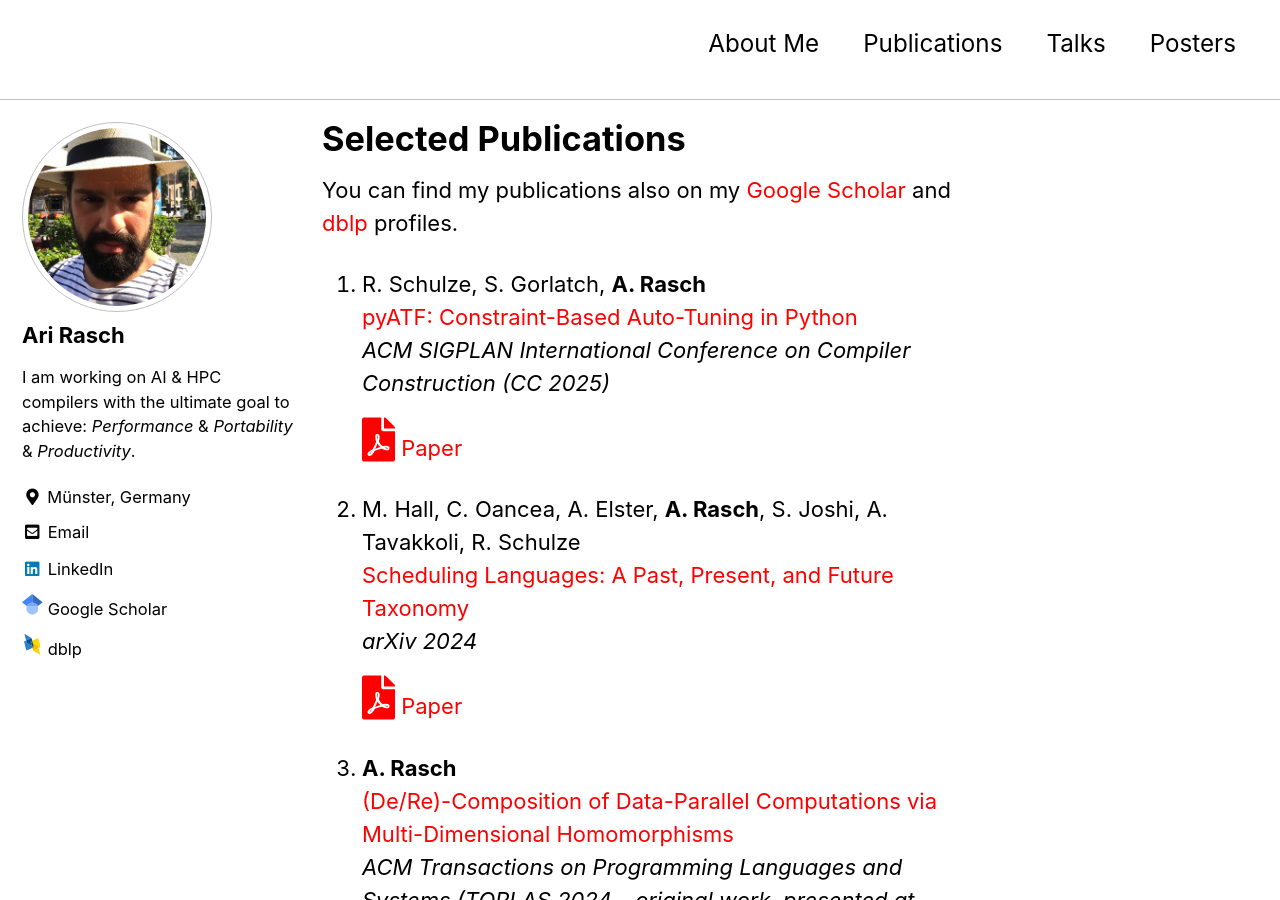
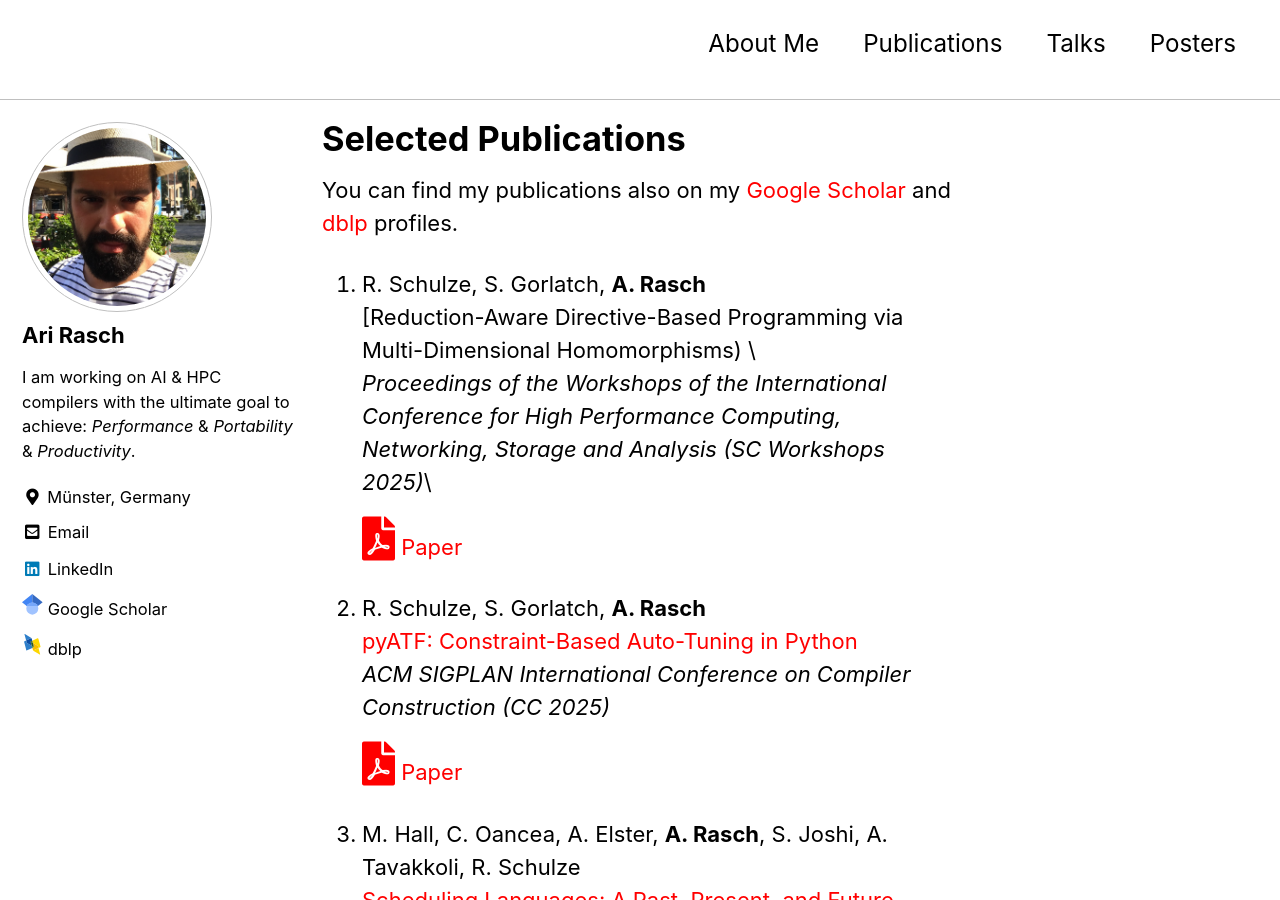
Before and after one commit to AriRasch/arirasch.github.io, a Jekyll site: the page built from publications.md, in a window 1280 px wide and 900 px high. Built offline with Jekyll 4.4.1, drawn with Linux system fonts in a browser that asks for light colours; cached includes are drawn as plain includes; our own code applies the rules of GitHub Pages for plain Markdown files.

Commit message:
Add new publication entry and update formatting

```diff
--- a/publications.md
+++ b/publications.md
@@ -6,6 +6,11 @@ author_profile: true
 # Selected Publications
 
 You can find my publications also on my [Google Scholar](https://scholar.google.de/citations?user=njDb_rMAAAAJ&hl=en&oi=ao) and [dblp](https://dblp.uni-trier.de/pid/204/7105.html) profiles.
+
+1.  R. Schulze, S. Gorlatch, **A. Rasch** \\
+    [Reduction-Aware Directive-Based Programming via Multi-Dimensional Homomorphisms) \\
+    *Proceedings of the Workshops of the International Conference for High Performance Computing, Networking, Storage and Analysis (SC Workshops 2025)*\\
+    <a href="../assets/files/publications/sc25/paper.pdf"><i class="fas fa-file-pdf" style="color: red; font-size: 2em; padding-top: .4em"></i></a> [Paper](../assets/files/publications/sc25/paper.pdf)
 
 1.  R. Schulze, S. Gorlatch, **A. Rasch** \\
     [pyATF: Constraint-Based Auto-Tuning in Python](https://dl.acm.org/doi/10.1145/3708493.3712682) \\
```
